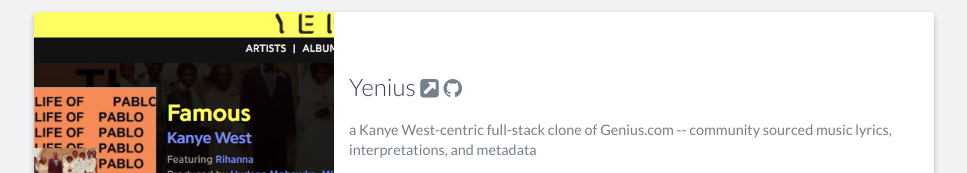
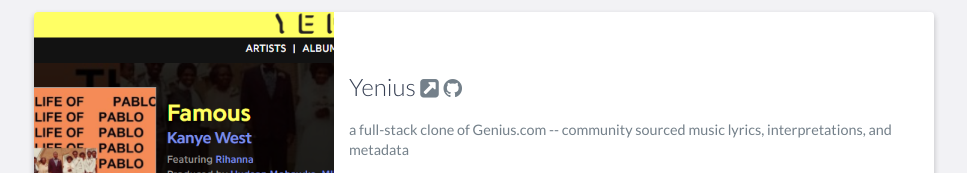
Before and after one commit to marshall-strong/marshall-strong.github.io, a website: page index.html in a window 1280 px wide. Shown: the part 1940-2113 px from the top of the page, without its empty margins (156-1123 px from the left). Drawn offline with nearby package versions, Linux system fonts and the light colour scheme.

Commit message:
remove references to bad people

```diff
--- a/index.html
+++ b/index.html
@@ -234,7 +234,7 @@
                 </ul>
               </h3>
               <p>
-                a Kanye West-centric full-stack clone of Genius.com --
+                a full-stack clone of Genius.com --
                 community sourced music lyrics, interpretations, and metadata
               </p>
               <ul>
```
